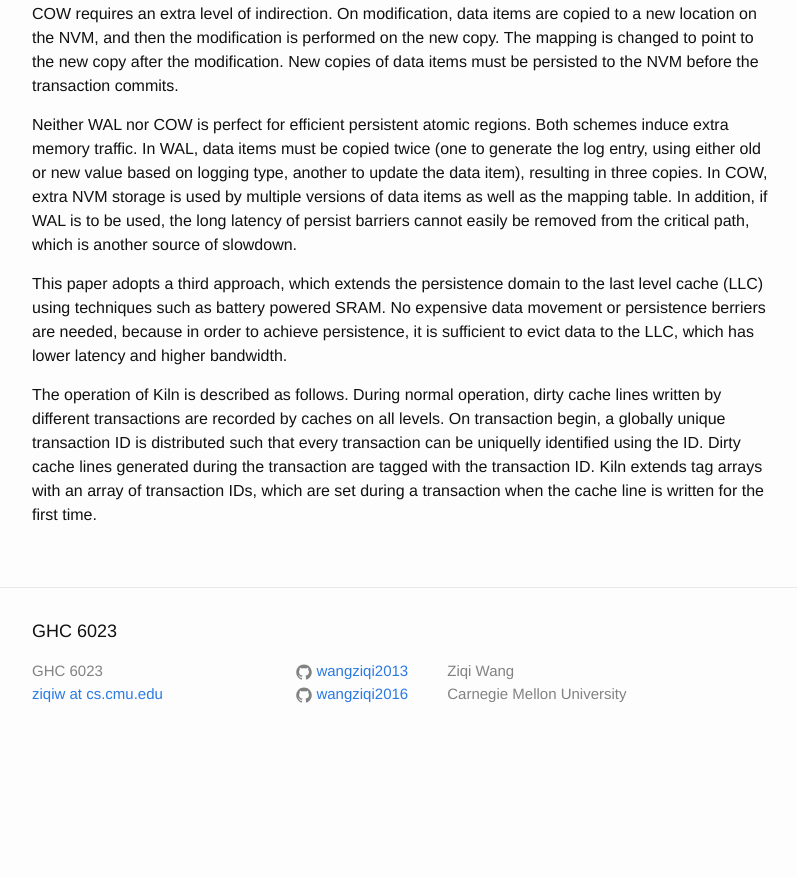
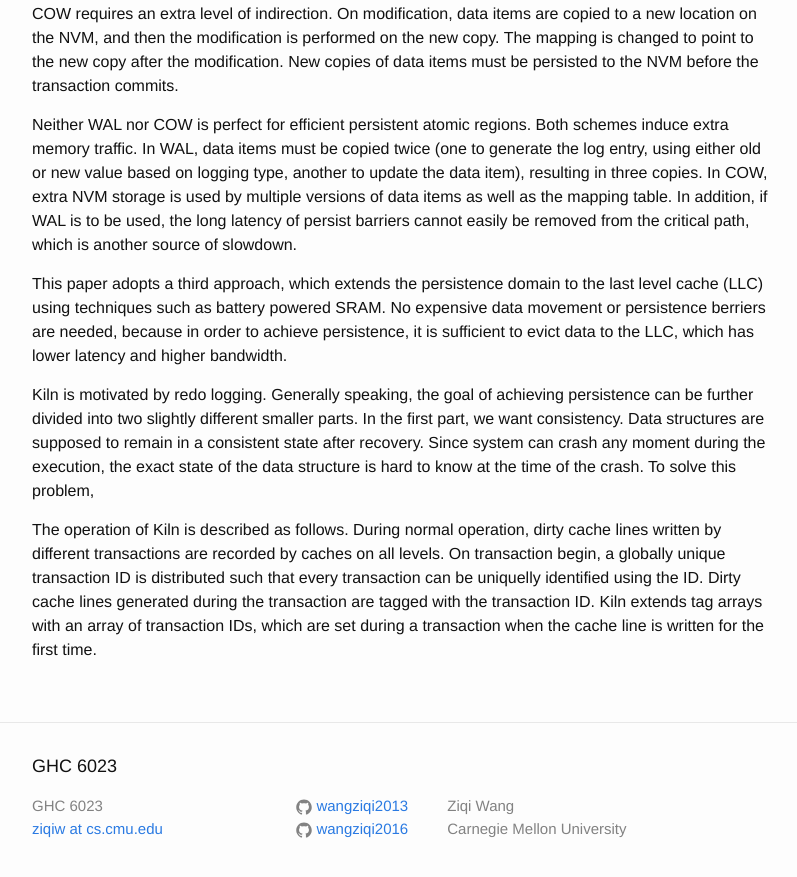
Before and after one commit to wangziqi2013/wangziqi2013.github.io, a Jekyll site: the page built from _posts/2019-02-20-kiln.markdown, in a window 1280 px wide and 900 px high, scrolled down 676 px. Shown: the top 877 px of the window, without its empty margins (238-1035 px from the left). Built offline with Jekyll 4.4.1, drawn with Linux system fonts in a browser that asks for light colours; before the commit the page ends 1441 px from its top, so only the background shows below that.

Commit message:
Working on first goal

```diff
--- a/_posts/2019-02-20-kiln.markdown
+++ b/_posts/2019-02-20-kiln.markdown
@@ -31,6 +31,11 @@ This paper adopts a third approach, which extends the persistence domain to the
 as battery powered SRAM. No expensive data movement or persistence berriers are needed, because in order to achieve
 persistence, it is sufficient to evict data to the LLC, which has lower latency and higher bandwidth.
 
+Kiln is motivated by redo logging. Generally speaking, the goal of achieving persistence can be further divided into two
+slightly different smaller parts. In the first part, we want consistency. Data structures are supposed to remain in a
+consistent state after recovery. Since system can crash any moment during the execution, the exact state of the data structure
+is hard to know at the time of the crash. To solve this problem,
+
 The operation of Kiln is described as follows. During normal operation, dirty cache lines written by different transactions
 are recorded by caches on all levels. On transaction begin, a globally unique transaction ID is distributed such that
 every transaction can be uniquelly identified using the ID. Dirty cache lines generated during the transaction are tagged
```
